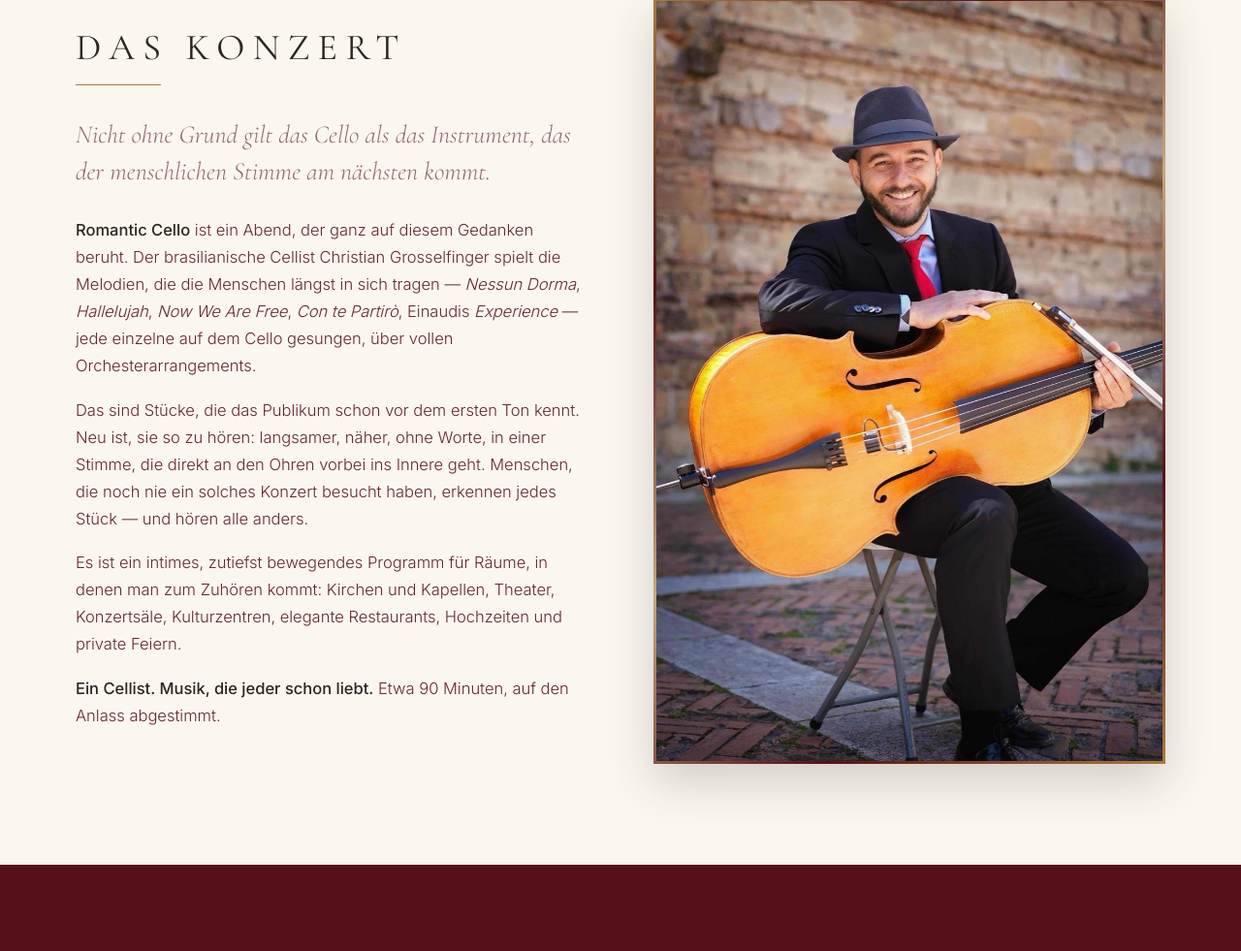
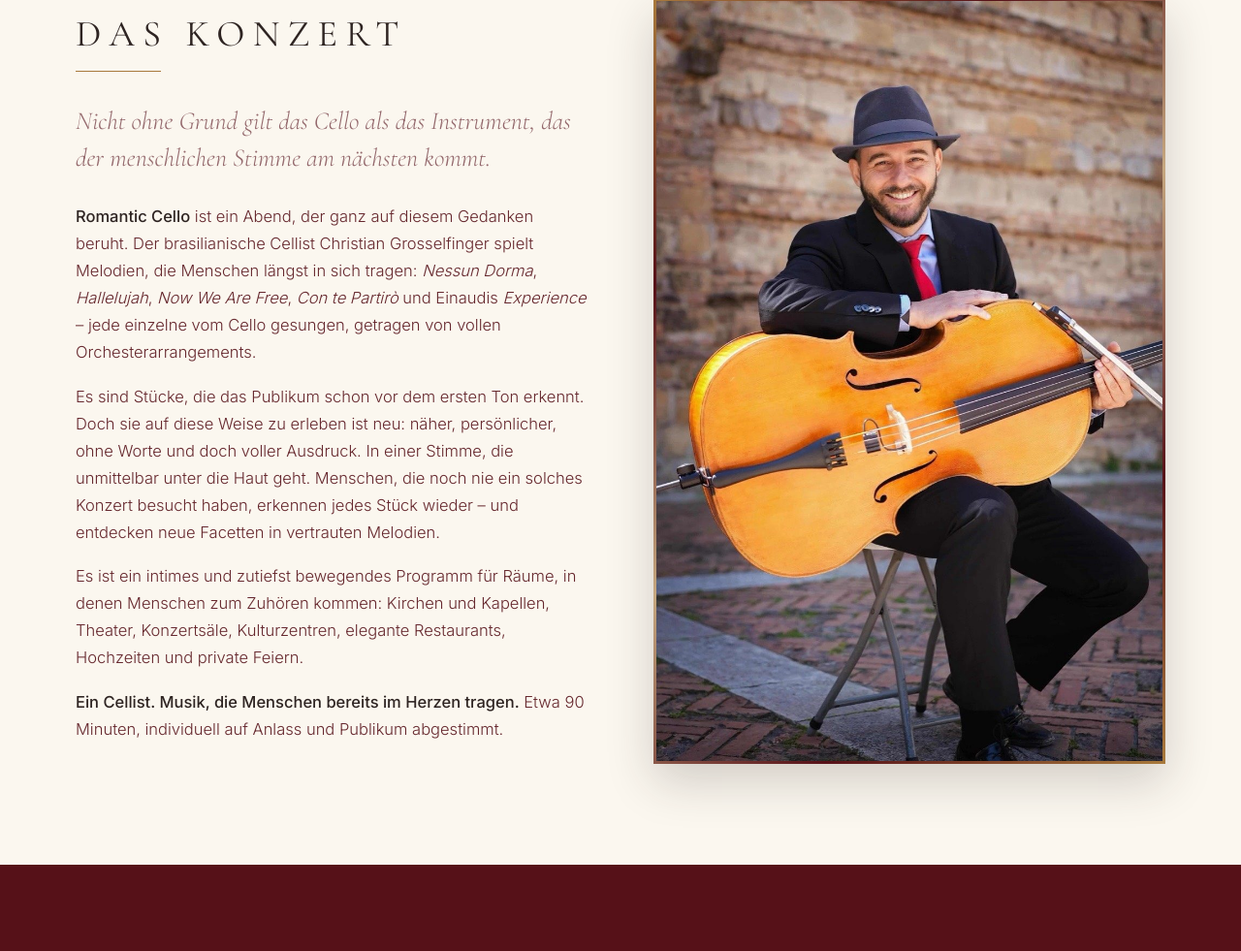
Before and after one commit to christiangrosselfinger/romanticcello-site, a plain HTML site: page de/index.html in a window 1280 px wide. Shown: the part 1152-2133 px from the top of the page at 97% size. Drawn offline with nearby package versions, Linux system fonts and the light colour scheme.

Commit message:
German: apply native-speaker review (Cello Storm, Epic Scores, Romantic Cello)
Co-Authored-By: Claude Sonnet 5.5 <noreply@anthropic.com>

```diff
--- a/de/index.html
+++ b/de/index.html
@@ -389,10 +389,10 @@ footer a:hover{text-decoration:underline}
 <div class="sec-label">Das Konzert</div>
 <div class="sec-rule"></div>
 <p class="lead">Nicht ohne Grund gilt das Cello als das Instrument, das der menschlichen Stimme am nächsten kommt.</p>
-<p><strong>Romantic Cello</strong> ist ein Abend, der ganz auf diesem Gedanken beruht. Der brasilianische Cellist Christian Grosselfinger spielt die Melodien, die die Menschen längst in sich tragen — <em>Nessun Dorma</em>, <em>Hallelujah</em>, <em>Now We Are Free</em>, <em>Con te Partirò</em>, Einaudis <em>Experience</em> — jede einzelne auf dem Cello gesungen, über vollen Orchesterarrangements.</p>
-<p>Das sind Stücke, die das Publikum schon vor dem ersten Ton kennt. Neu ist, sie so zu hören: langsamer, näher, ohne Worte, in einer Stimme, die direkt an den Ohren vorbei ins Innere geht. Menschen, die noch nie ein solches Konzert besucht haben, erkennen jedes Stück — und hören alle anders.</p>
-<p>Es ist ein intimes, zutiefst bewegendes Programm für Räume, in denen man zum Zuhören kommt: Kirchen und Kapellen, Theater, Konzertsäle, Kulturzentren, elegante Restaurants, Hochzeiten und private Feiern.</p>
-<p><strong>Ein Cellist. Musik, die jeder schon liebt.</strong> Etwa 90 Minuten, auf den Anlass abgestimmt.</p>
+<p><strong>Romantic Cello</strong> ist ein Abend, der ganz auf diesem Gedanken beruht. Der brasilianische Cellist Christian Grosselfinger spielt Melodien, die Menschen längst in sich tragen: <em>Nessun Dorma</em>, <em>Hallelujah</em>, <em>Now We Are Free</em>, <em>Con te Partirò</em> und Einaudis <em>Experience</em> – jede einzelne vom Cello gesungen, getragen von vollen Orchesterarrangements.</p>
+<p>Es sind Stücke, die das Publikum schon vor dem ersten Ton erkennt. Doch sie auf diese Weise zu erleben ist neu: näher, persönlicher, ohne Worte und doch voller Ausdruck. In einer Stimme, die unmittelbar unter die Haut geht. Menschen, die noch nie ein solches Konzert besucht haben, erkennen jedes Stück wieder – und entdecken neue Facetten in vertrauten Melodien.</p>
+<p>Es ist ein intimes und zutiefst bewegendes Programm für Räume, in denen Menschen zum Zuhören kommen: Kirchen und Kapellen, Theater, Konzertsäle, Kulturzentren, elegante Restaurants, Hochzeiten und private Feiern.</p>
+<p><strong>Ein Cellist. Musik, die Menschen bereits im Herzen tragen.</strong> Etwa 90 Minuten, individuell auf Anlass und Publikum abgestimmt.</p>
 </div>
 <div class="col-img">
 <img alt="Christian Grosselfinger mit seinem Cello" class="framed" src="/images/portrait-hero.jpg"/>
```
